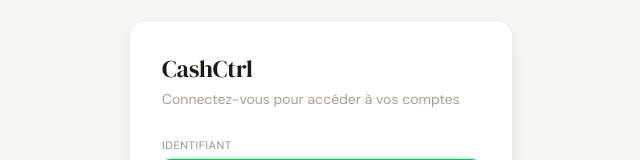
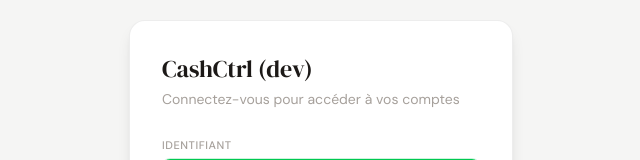
Before and after one commit to jerem-gt/cash-ctrl, a React (Vite) app in the folder client/: page / in a window 1280 px wide. Shown: the part 206-366 px from the top of the page, without its empty margins (319-959 px from the left). Built offline with nearby package versions, Linux system fonts and the light colour scheme; no server answers.

Commit message:
feat# app name suffix (dev) hors production

```diff
--- a/client/index.html
+++ b/client/index.html
@@ -4,7 +4,7 @@
     <meta charset="UTF-8" />
     <meta name="viewport" content="width=device-width, initial-scale=1.0" />
     <link rel="icon" type="image/svg+xml" href="/favicon.svg" />
-    <title>CashCtrl</title>
+    <title>%VITE_APP_NAME%</title>
     <link rel="preconnect" href="https://fonts.googleapis.com" />
     <link rel="preconnect" href="https://fonts.gstatic.com" crossorigin />
     <link href="https://fonts.googleapis.com/css2?family=DM+Serif+Display&family=DM+Sans:opsz,wght@9..40,300;9..40,400;9..40,500&display=swap" rel="stylesheet" />
--- a/client/src/App.tsx
+++ b/client/src/App.tsx
@@ -5,6 +5,7 @@
 import { Sidebar } from '@/components/Sidebar';
 import { Toast } from '@/components/ui';
 import { LoginPage } from '@/pages/LoginPage';
+import { appName } from "@/lib/appname.ts";
 
 const DashboardPage    = lazy(() => import('@/pages/DashboardPage').then(m => ({ default: m.DashboardPage })));
 const TransactionsPage = lazy(() => import('@/pages/TransactionsPage').then(m => ({ default: m.TransactionsPage })));
@@ -21,6 +22,9 @@
 });
 
 function AppShell() {
+  // Ajoute (dev) au titre si on est hors production
+  document.title = appName();
+
   const { data: me, isLoading } = useMe();
 
   if (isLoading) {
--- a/client/src/components/Sidebar.tsx
+++ b/client/src/components/Sidebar.tsx
@@ -6,6 +6,7 @@
 import { useBanks } from '@/hooks/useBanks';
 import { fmt } from '@/lib/format';
 import { computeBalance } from '@/lib/account';
+import { appName } from "@/lib/appname.ts";
 import type { Account } from '@/types';
 
 type GroupBy = 'bank' | 'type';
@@ -76,7 +77,7 @@
     <aside className="fixed inset-y-0 left-0 w-56 bg-[#141210] text-[#F4F1EB] flex flex-col z-50">
       {/* Logo */}
       <div className="px-6 py-7 border-b border-white/[0.07]">
-        <h1 className="font-serif text-xl tracking-tight">CashCtrl</h1>
+        <h1 className="font-serif text-xl tracking-tight">{appName()}</h1>
         <p className="text-[10px] text-white/30 mt-1 uppercase tracking-widest">Suivi personnel</p>
       </div>
 
@@ -103,7 +104,7 @@
               }
             >
               <span className="text-[15px] w-4 text-center opacity-80">▣</span>
-              Comptes
+              <span>Comptes</span>
             </NavLink>
 
             {expanded && (
--- /dev/null
+++ b/client/src/lib/appname.ts
@@ -0,0 +1,5 @@
+export function appName(): string {
+  return import.meta.env.DEV
+      ? `${import.meta.env.VITE_APP_NAME} (dev)`
+      : import.meta.env.VITE_APP_NAME;
+}
--- a/client/src/pages/LoginPage.tsx
+++ b/client/src/pages/LoginPage.tsx
@@ -1,14 +1,14 @@
-import { useState } from 'react';
+import { useState, type SubmitEvent } from 'react';
 import { useLogin } from '@/hooks/useAuth';
 import { Button, Input, FormGroup } from '@/components/ui';
-import { SyntheticEvent } from "react";
+import { appName } from "@/lib/appname.ts";
 
 export function LoginPage() {
   const [username, setUsername] = useState('');
   const [password, setPassword] = useState('');
   const login = useLogin();
 
-  const handleSubmit = (e: SyntheticEvent<HTMLFormElement>) => {
+  const handleSubmit = (e: SubmitEvent) => {
     e.preventDefault();
     login.reset();
     login.mutate({ username, password });
@@ -17,7 +17,7 @@
   return (
     <div className="min-h-screen bg-stone-100 flex items-center justify-center p-6">
       <div className="bg-white border border-black/[0.07] rounded-2xl p-8 w-full max-w-sm shadow-lg">
-        <h1 className="font-serif text-2xl mb-1">CashCtrl</h1>
+        <h1 className="font-serif text-2xl mb-1">{appName()}</h1>
         <p className="text-sm text-stone-400 mb-7">Connectez-vous pour accéder à vos comptes</p>
 
         {login.error && (
```
Also changed, not shown: 2 other files (tests, documents, lock files or other folders).
